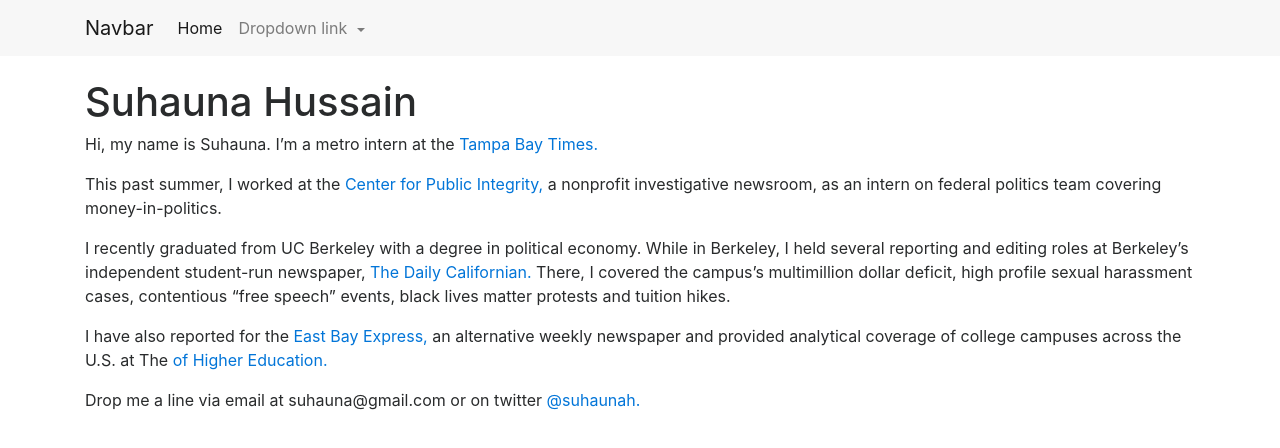
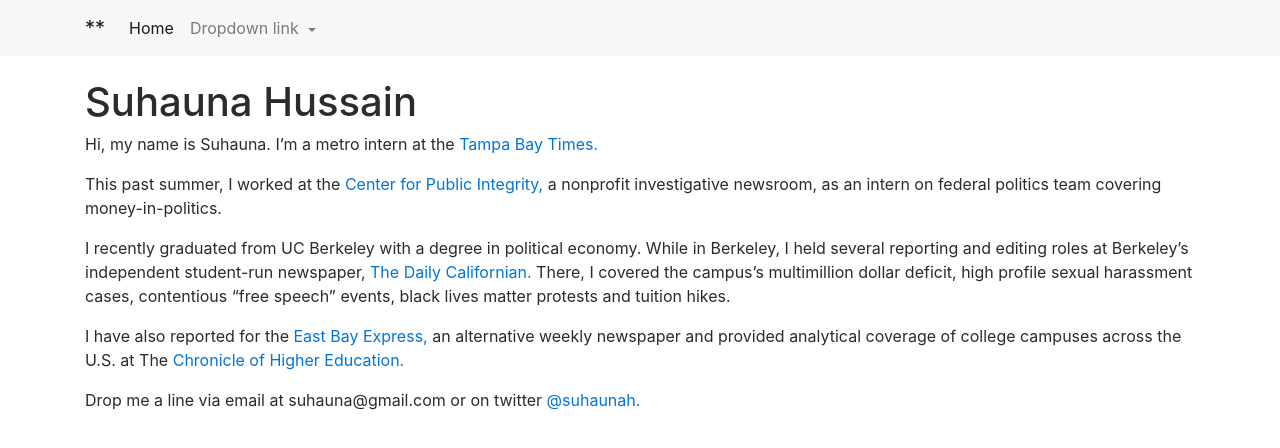
Before and after one commit to suhauna/personal-website, a plain HTML site: page index.html in a window 1280 px wide. Drawn offline with nearby package versions, Linux system fonts and the light colour scheme; a script that the page names is missing.

Commit message:
changing navbar

```diff
--- a/index.html
+++ b/index.html
@@ -19,7 +19,7 @@
   <button class="navbar-toggler navbar-toggler-right" type="button" data-toggle="collapse" data-target="#navbarSupportedContent" aria-controls="navbarSupportedContent" aria-expanded="false" aria-label="Toggle navigation">
     <span class="navbar-toggler-icon"></span>
   </button>
-  <a class="navbar-brand" href="#">Navbar</a>
+  <a class="navbar-brand" href="#">**</a>
 
   <div class="collapse navbar-collapse" id="navbarSupportedContent">
     <ul class="navbar-nav mr-auto">
@@ -49,7 +49,7 @@
 <p>Hi, my name is Suhauna. I’m a metro intern at the <a href="https://www.tampabay.com/writers/?plid=suhauna-hussain">Tampa Bay Times.</a> </p>
 <p>This past summer, I worked at the <a href="https://www.publicintegrity.org/authors/suhauna-hussain">Center for Public Integrity,</a> a nonprofit investigative newsroom, as an intern on federal politics team covering money-in-politics. </p>
 <p>I recently graduated from UC Berkeley with a degree in political economy. While in Berkeley, I held several reporting and editing roles at Berkeley’s independent student-run newspaper, <a href="http://www.dailycal.org/author/shussain">The Daily Californian.</a> There, I covered the campus’s multimillion dollar deficit, high profile sexual harassment cases, contentious “free speech” events, black lives matter protests and tuition hikes. </p>
-<p>I have also reported for the <a href="https://www.eastbayexpress.com/oakland/ArticleArchives?author=5098046">East Bay Express,</a> an alternative weekly newspaper and provided analytical coverage of college campuses across the U.S. at The <a href="https://www.chronicle.com/article/When-Colleges-Use-Their-Own/241466"> of Higher Education.</a></p>
+<p>I have also reported for the <a href="https://www.eastbayexpress.com/oakland/ArticleArchives?author=5098046">East Bay Express,</a> an alternative weekly newspaper and provided analytical coverage of college campuses across the U.S. at The <a href="https://www.chronicle.com/article/When-Colleges-Use-Their-Own/241466"> Chronicle of Higher Education.</a></p>
 <p>Drop me a line via email at suhauna@gmail.com or on twitter <a href="https://twitter.com/suhaunah">@suhaunah.</a></p>
 
 
```
